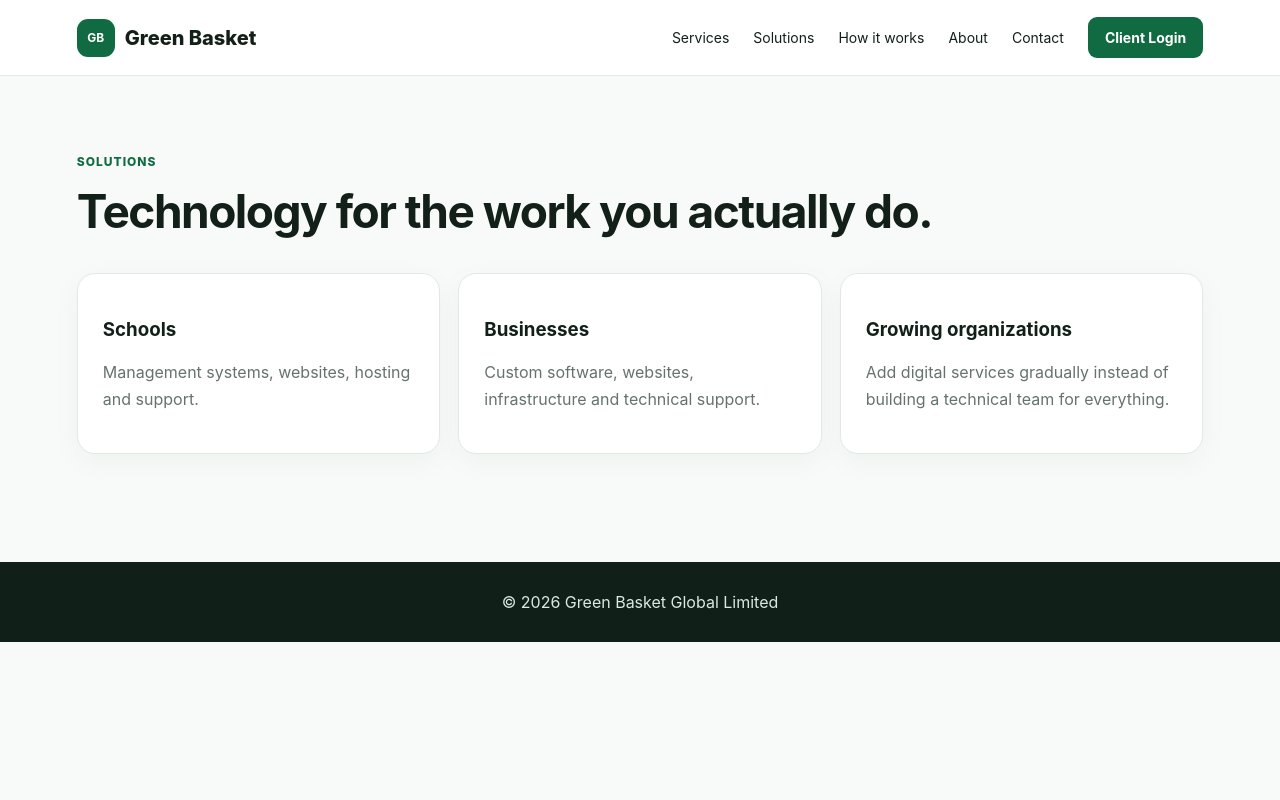
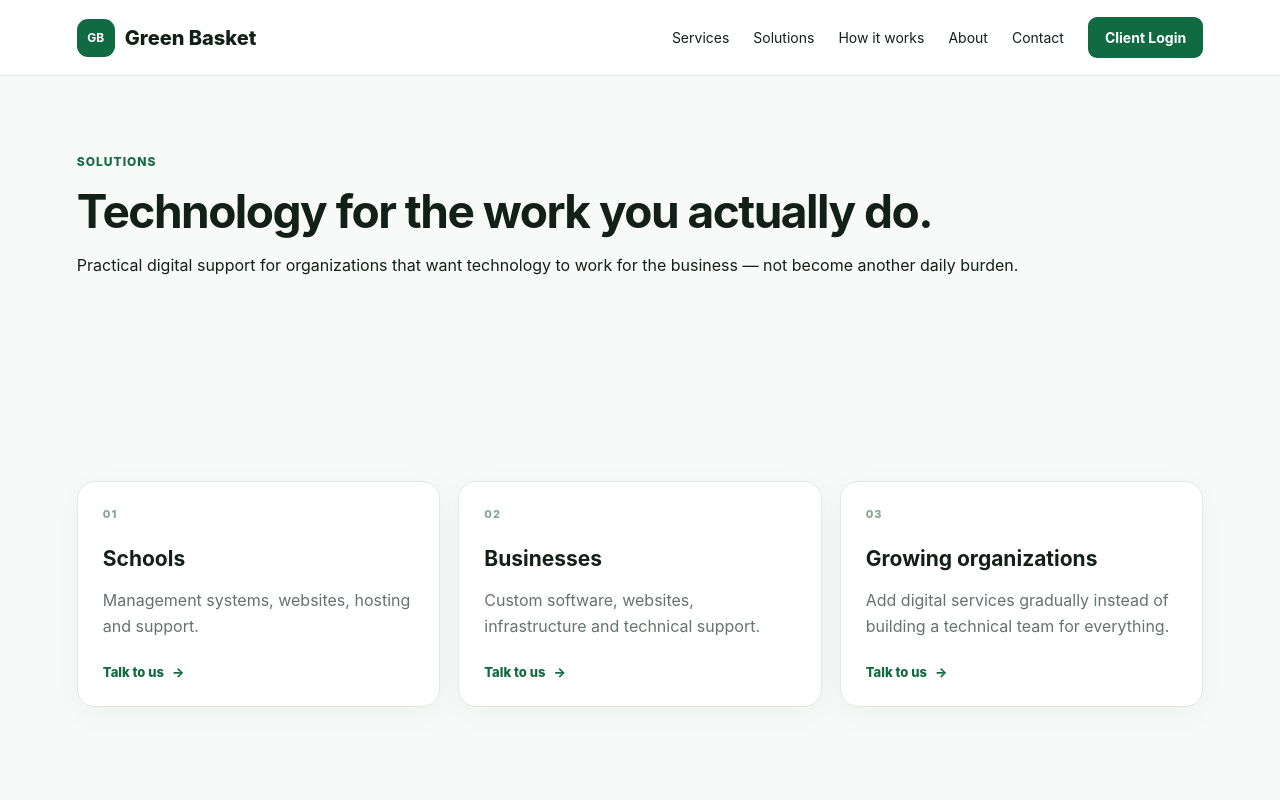
Before and after one commit to greenbasket-labs/GB-Global, a Next.js app: page /solutions in a window 1280 px wide. Shown: the top 800 px of the page. Built offline with nearby package versions, Linux system fonts and the light colour scheme.

Commit message:
feat: polish solutions page

```diff
--- a/app/solutions/page.tsx
+++ b/app/solutions/page.tsx
@@ -1 +1,29 @@
-export default function Solutions(){return <main className="page"><div className="pill">Solutions</div><h1>Technology for the work you actually do.</h1><div className="grid"><div className="card"><h3>Schools</h3><p className="muted">Management systems, websites, hosting and support.</p></div><div className="card"><h3>Businesses</h3><p className="muted">Custom software, websites, infrastructure and technical support.</p></div><div className="card"><h3>Growing organizations</h3><p className="muted">Add digital services gradually instead of building a technical team for everything.</p></div></div></main>}
+import Link from "next/link";
+
+const solutions = [
+  ["Schools", "Management systems, websites, hosting and support.", "01"],
+  ["Businesses", "Custom software, websites, infrastructure and technical support.", "02"],
+  ["Growing organizations", "Add digital services gradually instead of building a technical team for everything.", "03"],
+];
+
+export default function Solutions() {
+  return (
+    <main>
+      <section className="page page-hero">
+        <div className="pill">Solutions</div>
+        <h1>Technology for the work you actually do.</h1>
+        <p className="page-lead">Practical digital support for organizations that want technology to work for the business — not become another daily burden.</p>
+      </section>
+      <section className="section">
+        <div className="grid service-grid">
+          {solutions.map(([name, description, number]) => (
+            <div className="card service-card" key={name}>
+              <div className="service-number">{number}</div><h3>{name}</h3><p className="muted">{description}</p><Link href="/register">Talk to us <span>→</span></Link>
+            </div>
+          ))}
+        </div>
+      </section>
+      <section className="section"><div className="closing-card"><div><div className="pill">Nigeria & Africa</div><h2>One place to organize the technology your organization depends on.</h2><p className="muted">Start with one service or bring several needs together. We help coordinate the next step.</p></div><Link className="btn" href="/register">Get Started <span>→</span></Link></div></section>
+    </main>
+  );
+}
```
